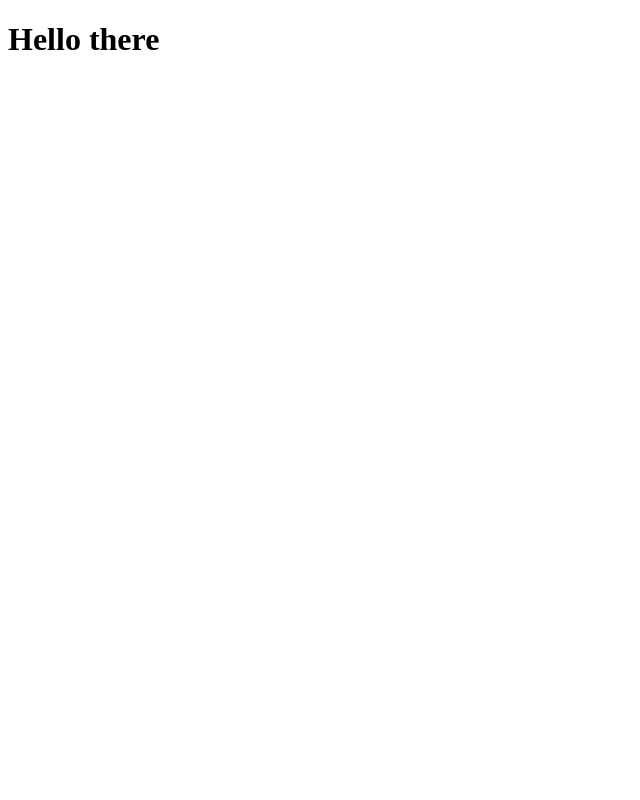
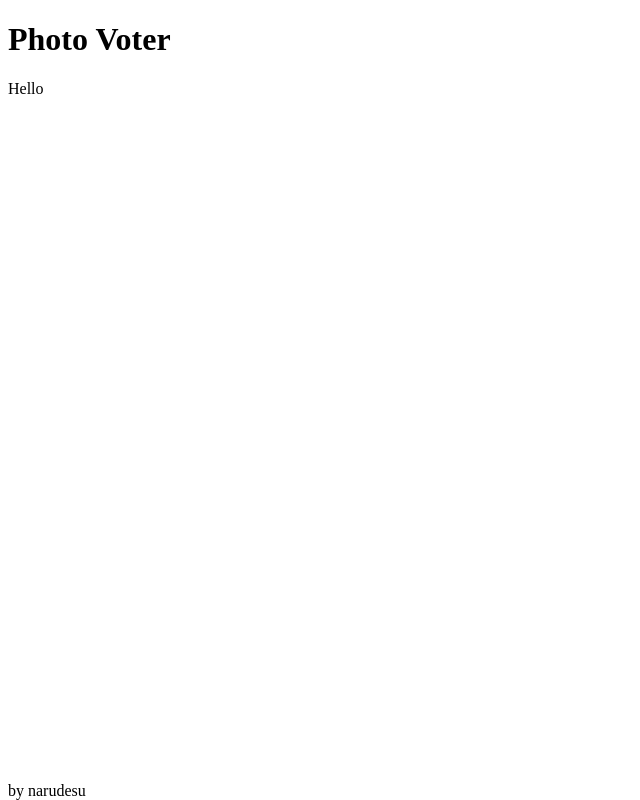
Before and after one commit to narudesu/photo-voter, a React app in the folder frontend/: page / in a window 1280 px wide. Shown: the whole page, without its empty margins (0-640 px from the left). Built offline with nearby package versions, Linux system fonts and the light colour scheme; the HTML template or start-up script is replaced by a standard one.

Commit message:
Add routing & skeleton

```diff
--- a/frontend/package.json
+++ b/frontend/package.json
@@ -12,7 +12,8 @@
   "license": "ISC",
   "dependencies": {
     "react": "^15.4.1",
-    "react-dom": "^15.4.1"
+    "react-dom": "^15.4.1",
+    "react-router": "^3.0.0"
   },
   "babel": {
     "presets": [
--- /dev/null
+++ b/frontend/src/components/App.jsx
@@ -0,0 +1,21 @@
+import React from 'react'
+import Header from './Header'
+import Footer from './Footer'
+
+export default class App extends React.Component {
+  constructor() {
+    super()
+  }
+
+  render() {
+    return (
+      <div>
+        <Header />
+        <div className="container">
+          {this.props.children}
+        </div>
+        <Footer />
+      </div>
+    )
+  }
+}
--- /dev/null
+++ b/frontend/src/components/Footer.jsx
@@ -0,0 +1,23 @@
+import React from 'react'
+
+export default class Footer extends React.Component {
+  constructor() {
+    super()
+  }
+
+  render() {
+    return (
+      <header>
+        <footer
+          className="container-fluid text-xs-center"
+          style={{
+            position: 'fixed',
+            bottom: 0,
+            width: '100%'
+        }}>
+          by narudesu
+        </footer>
+      </header>
+    )
+  }
+}
--- /dev/null
+++ b/frontend/src/components/Header.jsx
@@ -0,0 +1,15 @@
+import React from 'react'
+
+export default class Header extends React.Component {
+  constructor() {
+    super()
+  }
+
+  render() {
+    return (
+      <header className="container-fluid">
+        <h1>Photo Voter</h1>
+      </header>
+    )
+  }
+}
--- /dev/null
+++ b/frontend/src/components/Home.jsx
@@ -0,0 +1,15 @@
+import React from 'react'
+
+export default class Home extends React.Component {
+  constructor() {
+    super()
+  }
+
+  render() {
+    return (
+      <div>
+        Hello
+      </div>
+    )
+  }
+}
--- /dev/null
+++ b/frontend/src/components/Login.jsx
@@ -0,0 +1,15 @@
+import React from 'react'
+
+export default class Login extends React.Component {
+  constructor() {
+    super()
+  }
+
+  render() {
+    return (
+      <div>
+        Login
+      </div>
+    )
+  }
+}
--- a/frontend/src/index.jsx
+++ b/frontend/src/index.jsx
@@ -1,7 +1,20 @@
 import React from 'react'
 import ReactDOM from 'react-dom'
+import { Router, Route, IndexRoute, hashHistory } from 'react-router'
+import App from './components/App'
+import Login from './components/Login'
+import Home from './components/Home'
+
+const routes = (
+  <Route path="/" component={App}>
+    <IndexRoute component={Home} />
+    <Route path="login" component={Login} />
+  </Route>
+)
 
 ReactDOM.render(
-  <h1>Hello there</h1>,
+  <Router history={hashHistory}>
+    {routes}
+  </Router>,
   document.getElementById('app')
 )
```
Also changed, not shown: 2 other files (tests, documents, lock files or other folders).
